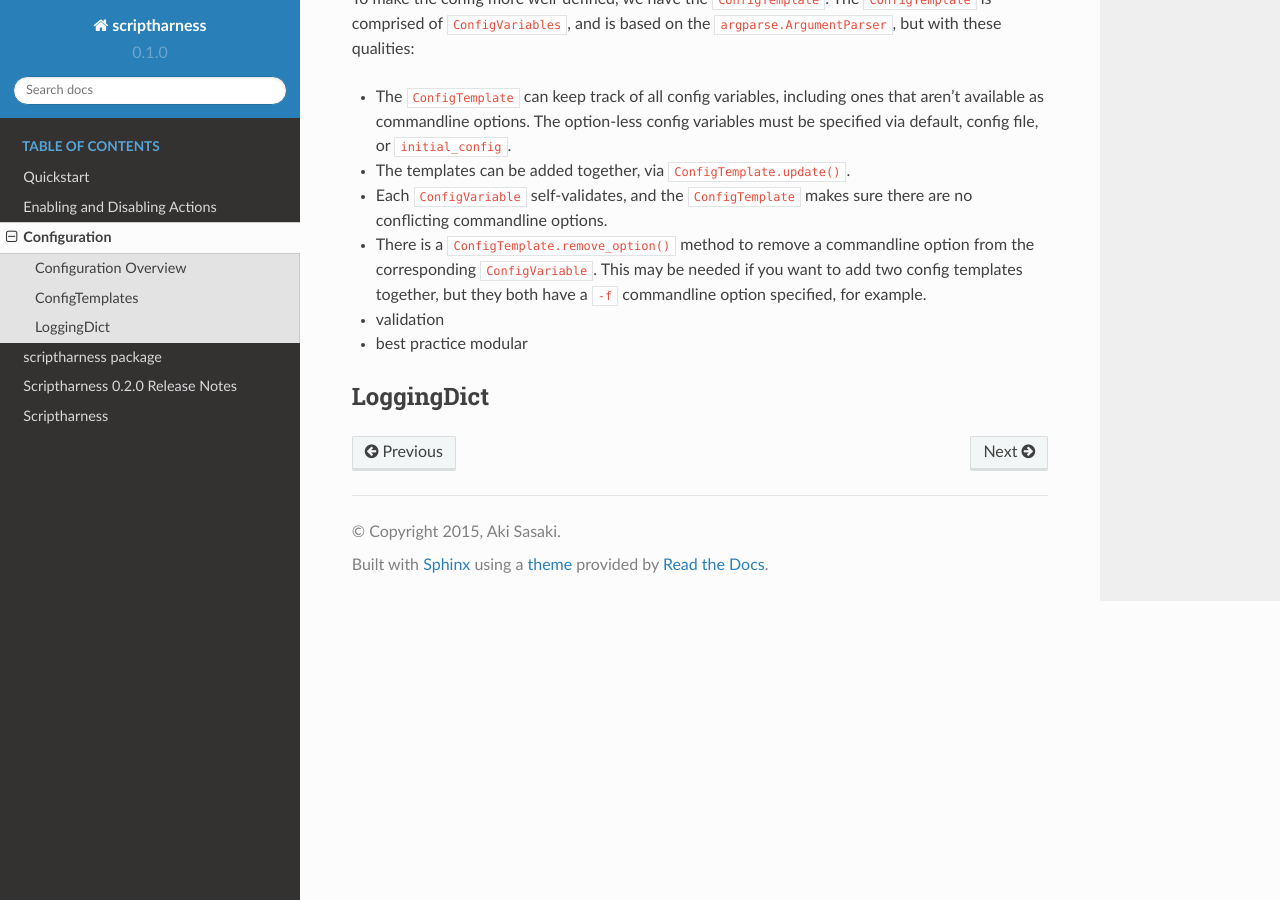
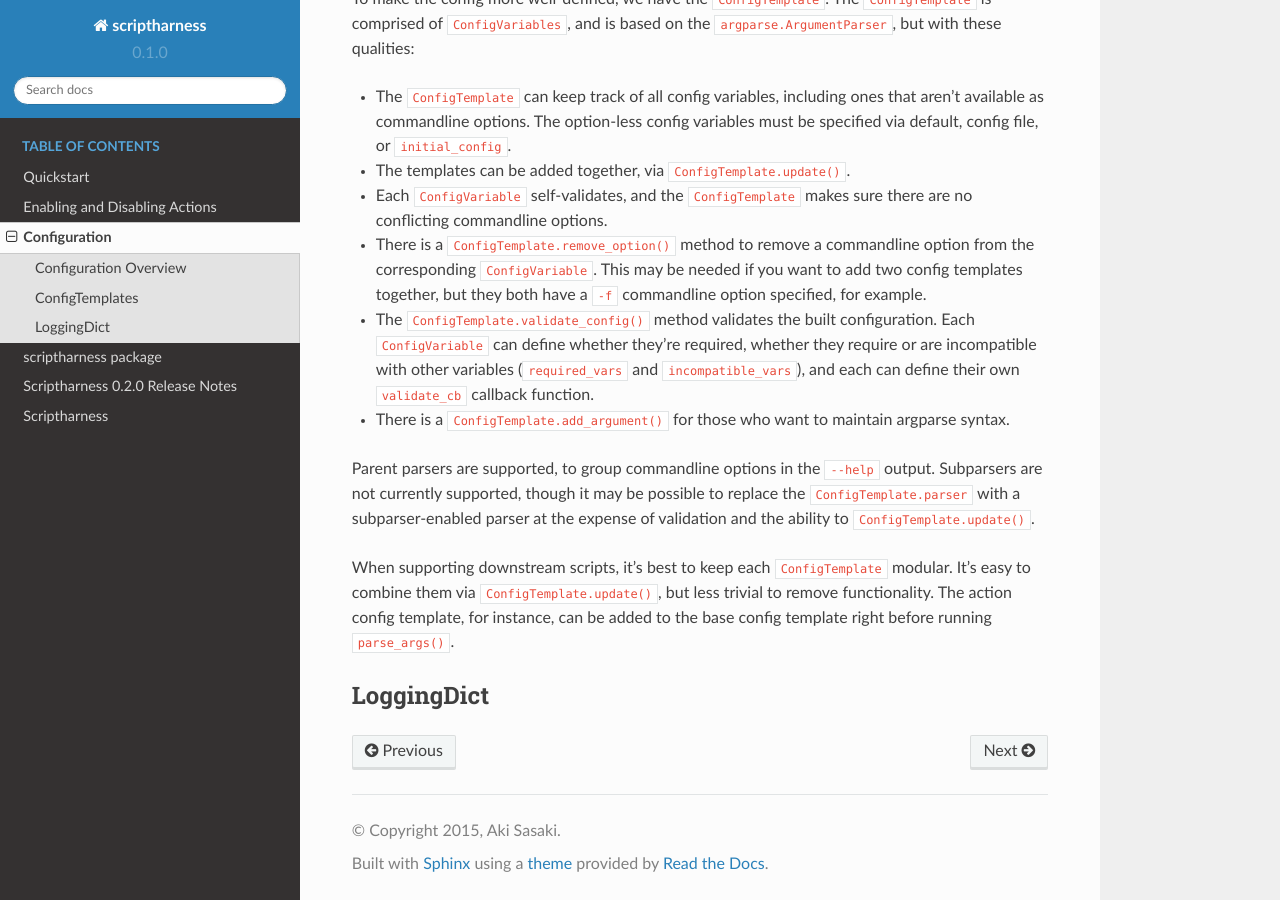
Before and after one commit to scriptharness/python-scriptharness, a Sphinx documentation site: the page built from docs/config.rst, in a window 1280 px wide and 900 px high, scrolled down 868 px. Built offline with Sphinx 7.4.7 and the Read the Docs theme 2.0.0, drawn with Linux system fonts in a browser that asks for light colours.

Commit message:
more ConfigTemplate docs

```diff
--- a/docs/config.rst
+++ b/docs/config.rst
@@ -40,8 +40,13 @@ To make the config more well-defined, we have the ``ConfigTemplate``.  The ``Con
 
 * There is a ``ConfigTemplate.remove_option()`` method to remove a commandline option from the corresponding ``ConfigVariable``.  This may be needed if you want to add two config templates together, but they both have a ``-f`` commandline option specified, for example.
 
-* validation
-* best practice modular
+* The ``ConfigTemplate.validate_config()`` method validates the built configuration.  Each ``ConfigVariable`` can define whether they're required, whether they require or are incompatible with other variables (``required_vars`` and ``incompatible_vars``), and each can define their own ``validate_cb`` callback function.
+
+* There is a ``ConfigTemplate.add_argument()`` for those who want to maintain argparse syntax.
+
+Parent parsers are supported, to group commandline options in the ``--help`` output.  Subparsers are not currently supported, though it may be possible to replace the ``ConfigTemplate.parser`` with a subparser-enabled parser at the expense of validation and the ability to ``ConfigTemplate.update()``.
+
+When supporting downstream scripts, it's best to keep each ``ConfigTemplate`` modular.  It's easy to combine them via ``ConfigTemplate.update()``, but less trivial to remove functionality.  The action config template, for instance, can be added to the base config template right before running ``parse_args()``.
 
 
 ###########
--- a/docs/releasenotes/0.2.0.rst
+++ b/docs/releasenotes/0.2.0.rst
@@ -22,7 +22,7 @@ What's New
 
 * Added ``Output`` object with cross-platform output_timeout and max_timeout support.  Also added ``get_output()``, and ``get_text_output()`` wrapper functions for easier use.  This is for capturing the output of an external tool for later use.
 
-* Added ``ConfigVariable`` and ``ConfigTemplate`` objects for configuration definition and validation support.
+* Added ``ConfigVariable`` and ``ConfigTemplate`` objects for configuration definition and validation support.  See :ref:`Config-Templates`.
 
 * Script.actions is now a namedtuple
 
```
Also changed, not shown: 1 other file.
